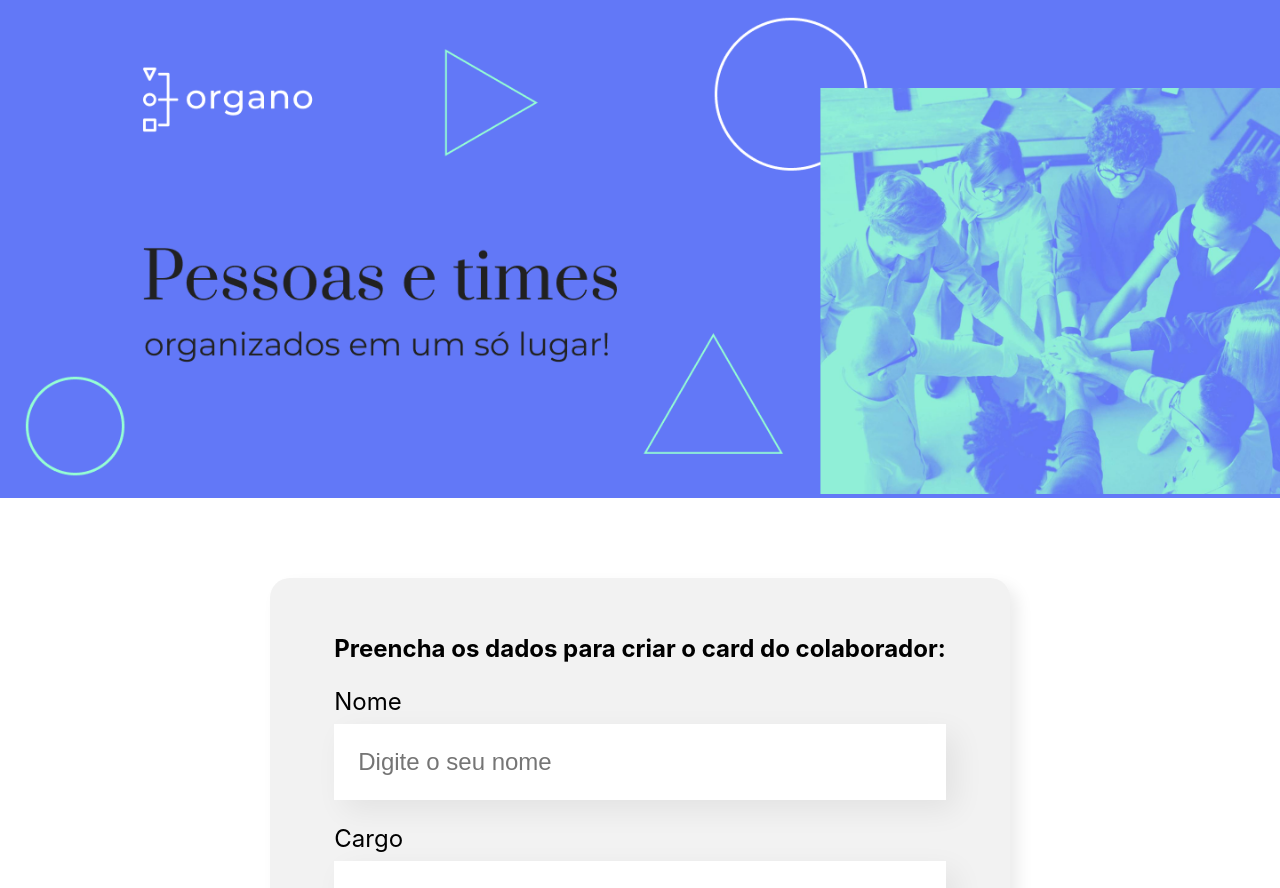
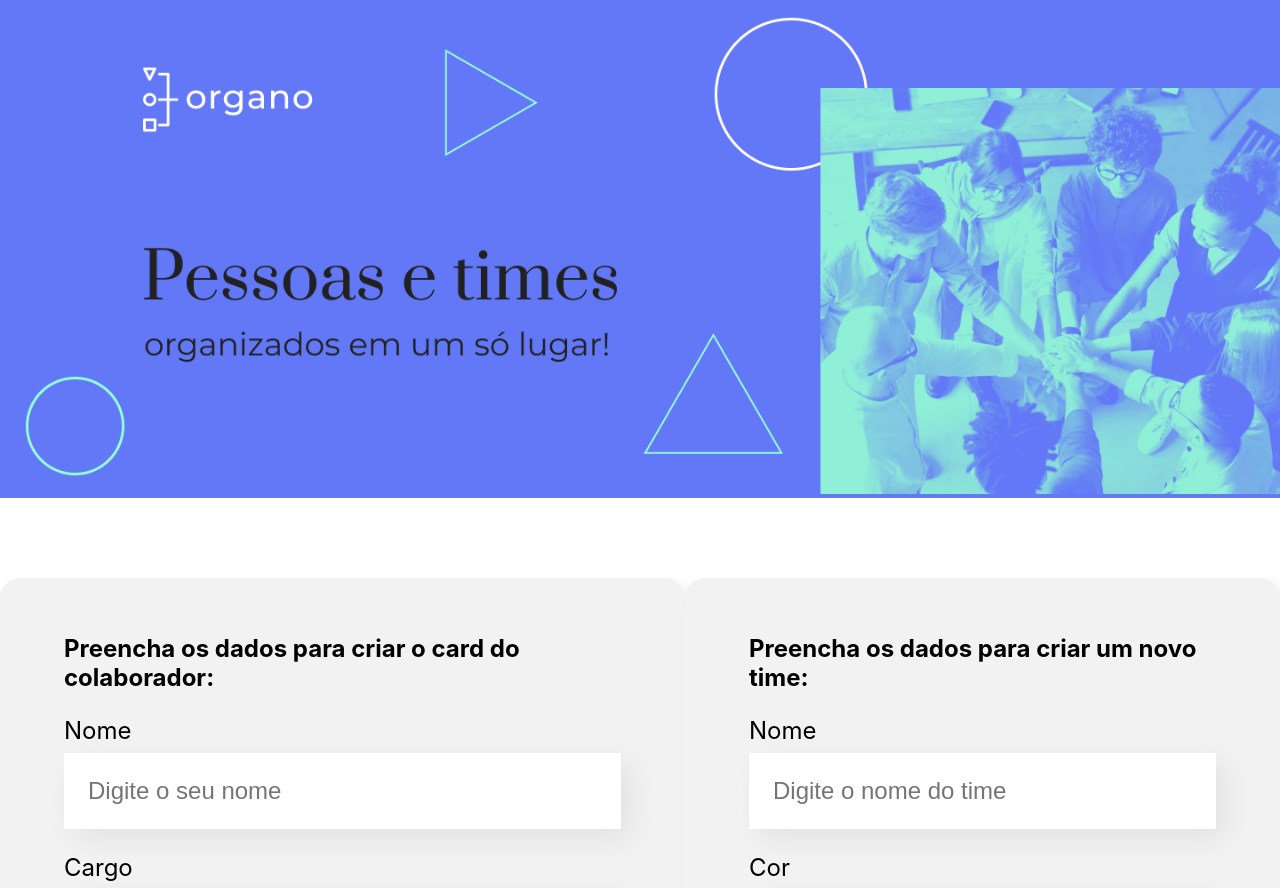
Before and after one commit to Pauloglhr/alura-react-organo, a React (Create React App) app: page / in a window 1280 px wide. Shown: the top 888 px of the page. Built offline with nearby package versions, Linux system fonts and the light colour scheme; the HTML template or start-up script is replaced by a standard one.

Commit message:
Desenvolvido funcionalidades de deletar um colaborador e a funcionalidade de adicionar um novo time.

```diff
--- a/package.json
+++ b/package.json
@@ -11,6 +11,7 @@
     "react-dom": "^18.3.1",
     "react-icons": "^5.4.0",
     "react-scripts": "5.0.1",
+    "uuid": "^11.0.4",
     "web-vitals": "^2.1.4"
   },
   "scripts": {
--- a/src/App.js
+++ b/src/App.js
@@ -1,4 +1,4 @@
-
+import { v4 as uuidv4 } from 'uuid';
 import { useState } from 'react';
 import Banner from './components/Banner';
 import Formulario from './components/Formulario';
@@ -11,30 +11,37 @@ function App() {
 
   const [times, setTimes] = useState([
     {
+      id: uuidv4(),
       nome: 'Programação',
       cor: '#57c278',
     },
     {
+      id: uuidv4(),
       nome: 'Front-End',
       cor: '#82cffa',
     },
     {
+      id: uuidv4(),
       nome: 'Data Science',
       cor: '#a6d157',
     },
     {
+      id: uuidv4(),
       nome: 'Devops',
       cor: '#e06b69',
     },
     {
+      id: uuidv4(),
       nome: 'UX e Design',
       cor: '#db6ebf',
     },
     {
+      id: uuidv4(),
       nome: 'Mobile',
       cor: '#ffba05',
     },
     {
+      id: uuidv4(),
       nome: 'Inovação e Gestão',
       cor: '#ff8a29',
     }
@@ -42,25 +49,35 @@ function App() {
 
   const aoNovoColaboradorCadastrado = (colaborador)=>{
     setColaboradores([...colaboradores, colaborador]);
+    console.log(colaborador);
+
   }
 
-  const deletarColaborador = () =>{
-    console.log('deletando colaborador...');
+  const deletarColaborador = (id) =>{
+    setColaboradores(colaboradores.filter(colaborador => colaborador.id !== id))
   }
 
-  const aoMudarDeCor = (cor, nome) => {
+  const aoMudarDeCor = (cor, id) => {
     setTimes(times.map(time => {
-      if (time.nome === nome) {
+      if (time.id === id) {
         time.cor = cor;
       }
       return time;
     }))
   }
 
+  const cadastrarTime = (novoTime) => {
+    setTimes([...times, {...novoTime, id: uuidv4()}])
+  }
+
   return (
     <div className="App">
       <Banner />
-      <Formulario times={times.map(time => time.nome)} aoColaboradorCadastrado={colaborador => aoNovoColaboradorCadastrado(colaborador)}/>
+      <Formulario
+        times={times.map(time => time.nome)}
+        aoColaboradorCadastrado={colaborador => aoNovoColaboradorCadastrado(colaborador)}
+        cadastrarTime={cadastrarTime}
+      />
       {times.map(time =>
         <Time
           mudarCor={aoMudarDeCor}
--- a/src/components/Colaborador/index.js
+++ b/src/components/Colaborador/index.js
@@ -1,10 +1,14 @@
 import { IoIosCloseCircle } from "react-icons/io";
 import './Colaborador.css';
 
-const Colaborador = ({ nome, cargo, imagem, corDeFundo, aoDeletar }) => {
+const Colaborador = ({ nome, cargo, imagem, corDeFundo, aoDeletar, id }) => {
     return(
         <div className='colaborador'>
-            <IoIosCloseCircle className='deletar' onClick={aoDeletar} size={25}/>
+            <IoIosCloseCircle
+                className='deletar'
+                onClick={()=> aoDeletar(id)}
+                size={25}
+            />
             <div className='cabecalho' style={{ backgroundColor: corDeFundo }}>
                 <img src={imagem} alt={nome}></img>
             </div>
--- a/src/components/Formulario/index.js
+++ b/src/components/Formulario/index.js
@@ -3,12 +3,14 @@ import Inputs from '../Inputs'
 import ListaSuspensa from '../ListaSuspensa'
 import Botao from '../Botao'
 import { useState } from 'react'
+import { v4 as uuidv4 } from 'uuid';
 
 const Formulario = (props) => {
 
     const aoSalvar = (evento) => {
         evento.preventDefault();
         props.aoColaboradorCadastrado({
+            id: uuidv4(),
             nome,
             cargo,
             imagem,
@@ -16,13 +18,15 @@ const Formulario = (props) => {
         })
         setNome('');
         setCargo('');
-        setImagem('')
+        setImagem('');
     }
 
     const [nome, setNome] = useState('');
     const [cargo, setCargo] = useState('');
     const [imagem, setImagem] = useState('');
     const [time, setTime] = useState('')
+    const [nomeTime, setNomeTime] = useState('')
+    const [corTime, setCorTime] = useState('')
 
     return (
         <section className='formulario'>
@@ -60,6 +64,31 @@ const Formulario = (props) => {
                     Criar card
                 </Botao>
             </form>
+            <form onSubmit={(evento => {
+                evento.preventDefault();
+                props.cadastrarTime({nome: nomeTime, cor: corTime})
+                setNomeTime('')
+                setCorTime('')
+            })}>
+                <h2>Preencha os dados para criar um novo time:</h2>
+                <Inputs
+                    aoAlterado={valor => setNomeTime(valor)}
+                    valor={nomeTime}
+                    obrigatorio={true}
+                    label="Nome"
+                    placeholder="Digite o nome do time"
+                />
+                <Inputs
+                    aoAlterado={valor => setCorTime(valor)}
+                    valor={corTime}
+                    obrigatorio={true}
+                    label="Cor"
+                    placeholder="Cor"
+                />
+                <Botao>
+                    Criar novo time
+                </Botao>
+            </form>
         </section>
     )
 }
--- a/src/components/Time/index.js
+++ b/src/components/Time/index.js
@@ -5,11 +5,12 @@ import hexToRgba from 'hex-to-rgba';
 const Time = ({time, colaboradores, aoDeletar, mudarCor}) =>{
     return(
         (colaboradores.length > 0) ? <section className='time' style={{backgroundColor: hexToRgba(time.cor, '0.6')}}>
-            <input onChange={evento => mudarCor(evento.target.value, time.nome)} value={time.cor} type='color' className='cor'></input>
+            <input onChange={evento => mudarCor(evento.target.value, time.id)} value={time.cor} type='color' className='cor'></input>
             <h3 style={{borderColor: time.cor}}>{time.nome}</h3>
             <div className='colaboradores'>
                 {colaboradores.map((colaborador, indice) => {
                     return <Colaborador
+                    id={colaborador.id}
                     key={colaborador.nome}
                     corDeFundo={time.cor}
                     nome={colaborador.nome}
```
Also changed, not shown: 1 other file (tests, documents, lock files or other folders).
